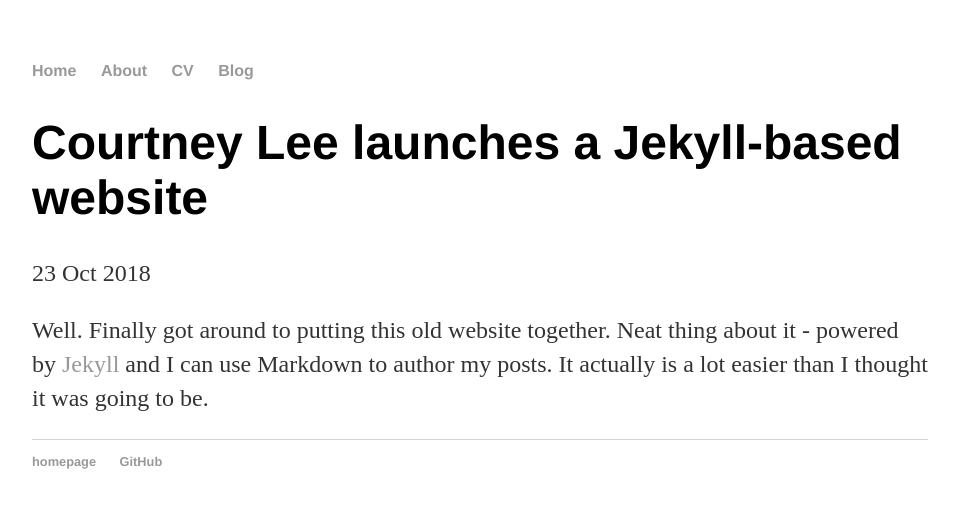
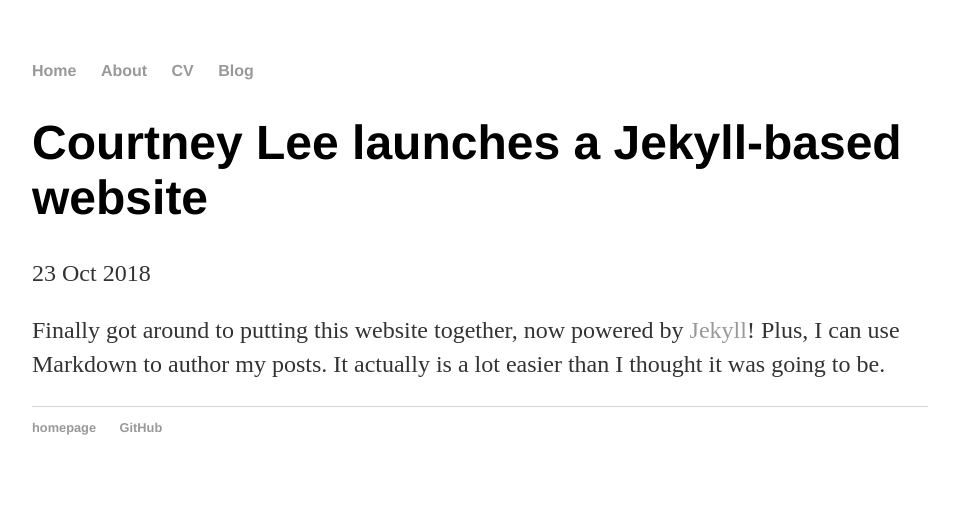
Before and after one commit to leecourt98/leecourt98.github.io, a Jekyll site: the page built from _posts/2018-10-23-first-post.md, in a window 1280 px wide. Shown: the top 508 px of the page, without its empty margins (160-1116 px from the left). Built offline with Jekyll 4.4.1, drawn with Linux system fonts in a browser that asks for light colours.

Commit message:
a few words

```diff
--- a/_posts/2018-10-23-first-post.md
+++ b/_posts/2018-10-23-first-post.md
@@ -4,6 +4,5 @@ title: "Courtney Lee launches a Jekyll-based website"
 date: 2018-10-23
 ---
 
-Well. Finally got around to putting this old website together.
-Neat thing about it - powered by [Jekyll](http://jekyllrb.com) and I can use Markdown to author my posts.
+Finally got around to putting this website together, now powered by [Jekyll](http://jekyllrb.com)! Plus, I can use Markdown to author my posts.
 It actually is a lot easier than I thought it was going to be.
```
